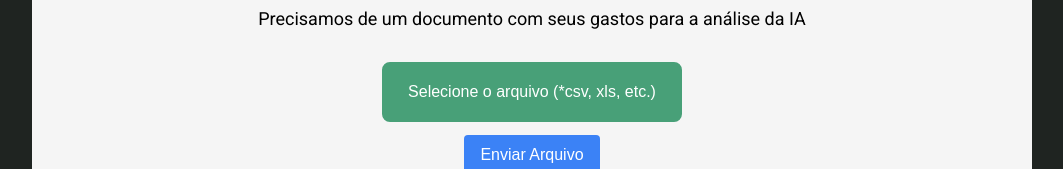
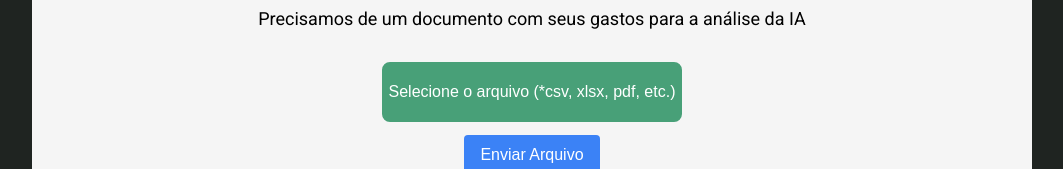
Before and after one commit to Gui-Rigaud/economIA, a Next.js app in the folder frontend/: page /upload in a window 1280 px wide. Shown: the part 367-536 px from the top of the page, without its empty margins (108-1171 px from the left). Built offline with nearby package versions, Linux system fonts and the light colour scheme.

Commit message:
permissão de mais tipos de arquivo (pdf, xlsx, etc)

```diff
--- a/frontend/src/components/UploadButton/index.tsx
+++ b/frontend/src/components/UploadButton/index.tsx
@@ -8,7 +8,8 @@ import { AuthContext } from "@/contexts/AuthContext";
 import { useRouter } from "next/navigation";
 import { toast } from "react-toastify";
 
-const accetableCSVFileTypes = 'application/vnd.openxmlformats-officedocument.spreadsheetml.sheet, application/vnd.ms-excel, .csv';
+const acceptableFileTypes = 'application/vnd.openxmlformats-officedocument.spreadsheetml.sheet, application/vnd.ms-excel, .csv, application/pdf, .xlsx, text/plain, application/vnd.oasis.opendocument.spreadsheet, application/vnd.oasis.opendocument.text, application/msword, application/vnd.openxmlformats-officedocument.wordprocessingml.document, application/rtf';
+// Suporta arquivos do tipo: CSV, XLSX, PDF, TXT, ODS, ODT, DOC, DOCX, RTF
 
 export default function UploadButton() {
 
@@ -21,7 +22,7 @@ export default function UploadButton() {
   const [file, setFile] = useState<File>();
   const [labelText, setLabelText] = useState<string>('');
   const router = useRouter();
-  const [loading, setLoading] =useState(false);
+  const [loading, setLoading] = useState(false);
 
   function onFileChangeHandler(event: ChangeEvent<HTMLInputElement>) {
 
@@ -58,8 +59,8 @@ export default function UploadButton() {
     }
     data.append('file', file);
 
-    if (file.type !== 'text/csv') {
-      setLabelText('Por favor, selecione um arquivo CSV.');
+    if (!acceptableFileTypes.includes(file.type)) {
+      setLabelText('Por favor, selecione um arquivo válido.');
       setLoading(false);
       return;
     }
@@ -81,10 +82,10 @@ export default function UploadButton() {
   return (
     <div className={styles.Container}>
       {labelText ? <p className={`${styles.Label} mb-8 my-4 text-center`}>{labelText}</p>: null}
-      <label htmlFor="csvFileSelector" className={styles.InputLabel}>
-        Selecione o arquivo (*csv, xls, etc.)
+      <label htmlFor="fileSelector" className={styles.InputLabel}>
+        Selecione o arquivo (*csv, xlsx, pdf, etc.)
       </label>
-      <input type="file" id="csvFileSelector" accept={accetableCSVFileTypes} onChange={onFileChangeHandler} className={styles.Input} />
+      <input type="file" id="fileSelector" accept={acceptableFileTypes} onChange={onFileChangeHandler} className={styles.Input} />
       <button onClick={onFileUploadHandler} className="bg-blue-500 text-white py-2 px-4 rounded mt-4 mx-auto block">
         Enviar Arquivo
       </button>
```
Also changed, not shown: 2 other files (tests, documents, lock files or other folders).
